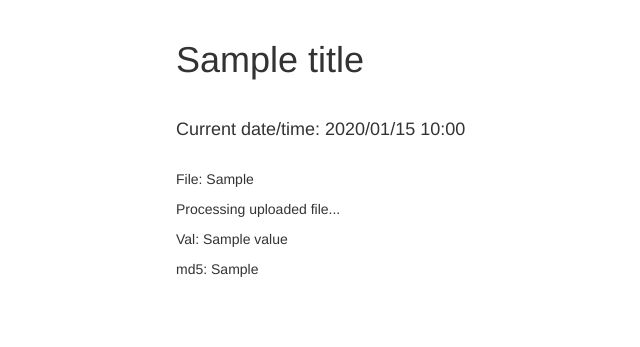
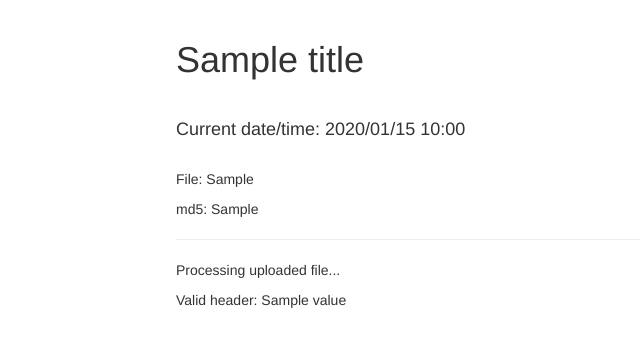
Before and after one commit to einaram/resultatarkiv, a Flask app: template templates/process.html in a window 1280 px wide. Shown: the part 52-399 px from the top of the page, without its empty margins (129-769 px from the left). Run offline with Flask 2, Linux system fonts and the light colour scheme; the template is opened without the code that fills it: most values are stand-ins (such as "Sample title", 1, 10 or a date in 2020); some libraries are stand-ins or nearby versions.

Commit message:
ome comsmetic changes

```diff
--- a/run.py
+++ b/run.py
@@ -65,7 +65,7 @@ def process():
             importfile=excelfile(filepath)
             importfile.check()
     return render_template('process.html', my_string= request.files['file'].filename,
-        title="Processing file", current_time=datetime.datetime.now(),value=importfile.cell,md5=importfile.md5)
+        title="Processing file", current_time=datetime.datetime.now(),value=importfile.validheader(),md5=importfile.md5)
 
 
 @app.route("/about")
--- a/templates/process.html
+++ b/templates/process.html
@@ -11,9 +11,10 @@
   <h4>Current date/time: {{ current_time | datetimefilter }}</h4>
   <br>
   <p>File: {{my_string}}</p>
+  <p>md5: {{md5}}</p>
+  <hr />
   <p>Processing uploaded file...</p>
-  <p>Val: {{value}}</p>
-  <p>md5: {{md5}}</p>
+  <p>Valid header: {{value}}</p>
   {% block footer %}
   {{super()}}
   {% endblock %}
```
